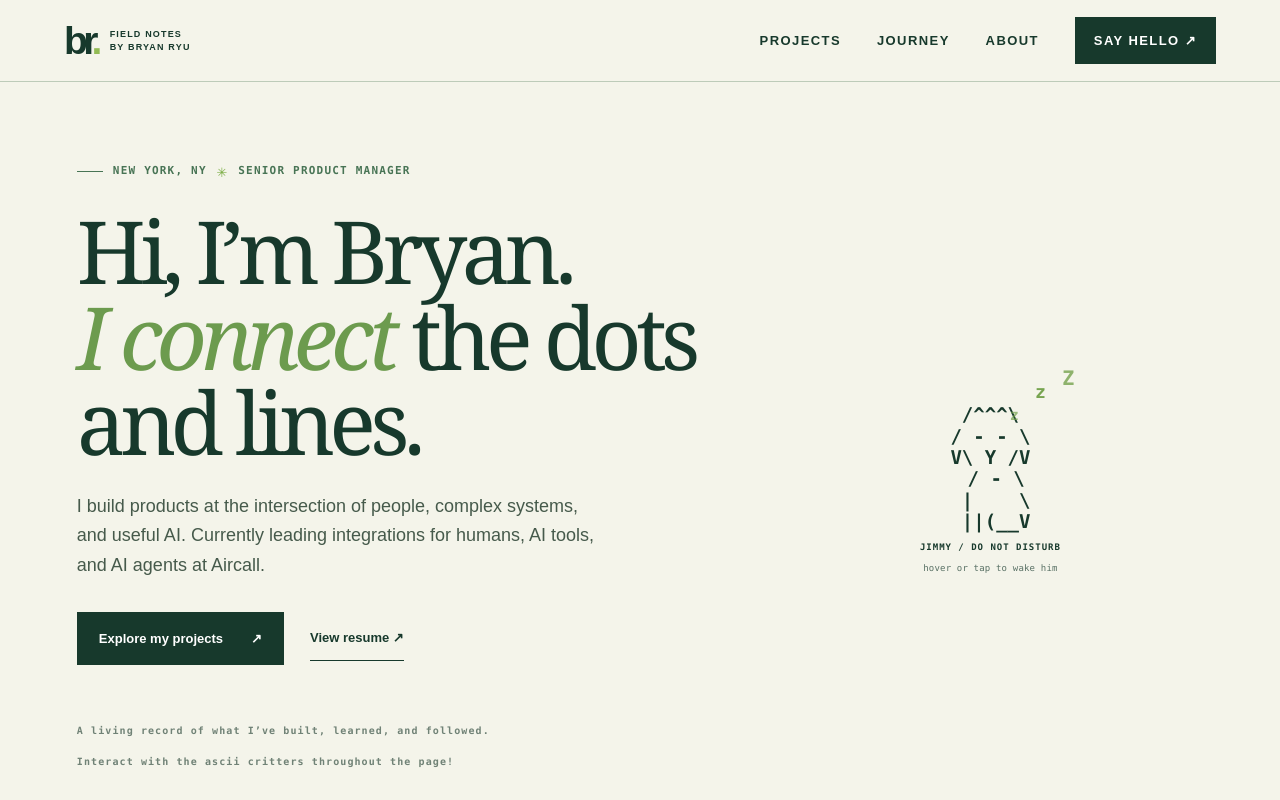
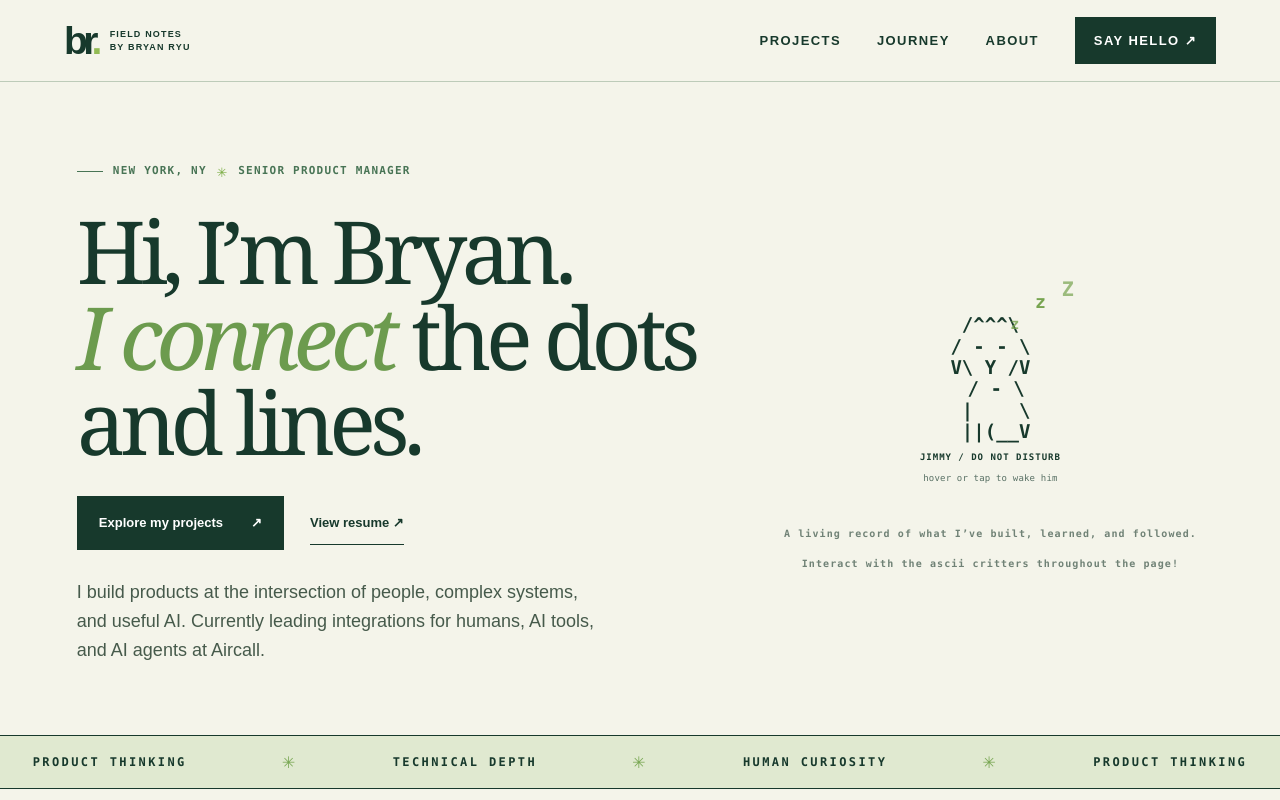
Before and after one commit to bryanryu1/personal-website, a Next.js app: page / in a window 1280 px wide. Shown: the top 800 px of the page. Built offline with nearby package versions, Linux system fonts and the light colour scheme.

Commit message:
Balance hero copy and move caption below Jimmy

```diff
--- a/src/components/FieldNotesHome.tsx
+++ b/src/components/FieldNotesHome.tsx
@@ -79,15 +79,15 @@ export function FieldNotesHome() {
           <div className="field-hero-copy">
             <div className="field-kicker"><span className="field-kicker-line" /> NEW YORK, NY <span className="field-kicker-star">✳</span> SENIOR PRODUCT MANAGER</div>
             <h1 id="hero-title">Hi, I’m Bryan.<br /><em>I connect</em> the dots and lines.</h1>
-            <p className="field-hero-deck">I build products at the intersection of people, complex systems, and useful AI. Currently leading integrations for humans, AI tools, and AI agents at Aircall.</p>
             <div className="field-hero-actions">
               <a className="field-button-primary" href="#work">Explore my projects <span aria-hidden="true">↗</span></a>
               <a className="field-button-text" href="/Bryan_Ryu_Resume_2026.pdf" target="_blank" rel="noreferrer">View resume <span aria-hidden="true">↗</span></a>
             </div>
-            <div className="field-hero-caption">A living record of what I’ve built, learned, and followed.<span className="field-critter-invitation">Interact with the ascii critters throughout the page!</span></div>
+            <p className="field-hero-deck">I build products at the intersection of people, complex systems, and useful AI. Currently leading integrations for humans, AI tools, and AI agents at Aircall.</p>
           </div>
           <div className="field-dog-scene">
             <Jimmy />
+            <div className="field-hero-caption">A living record of what I’ve built, learned, and followed.<span className="field-critter-invitation">Interact with the ascii critters throughout the page!</span></div>
           </div>
         </section>
 
--- a/src/components/field-notes.css
+++ b/src/components/field-notes.css
@@ -82,6 +82,10 @@
 .dog-options pre{font-size:10px;min-height:76px}
 @media(prefers-reduced-motion:reduce){.snail-control{display:none}}
 
+/* Balance the intro below the actions and the caption below Jimmy. */
+.field-hero-actions + .field-hero-deck{margin-top:28px}
+.field-dog-scene{display:flex;flex-direction:column;justify-content:center;align-items:center;gap:28px}
+.field-dog-scene .field-hero-caption{margin-top:0;max-width:440px;text-align:center}
 /* Give the invitation breathing room and reserve a real layout slot for the frog. */
 .field-hero-caption{line-height:1.65}
 .field-critter-invitation{display:block;margin-top:14px}
```
